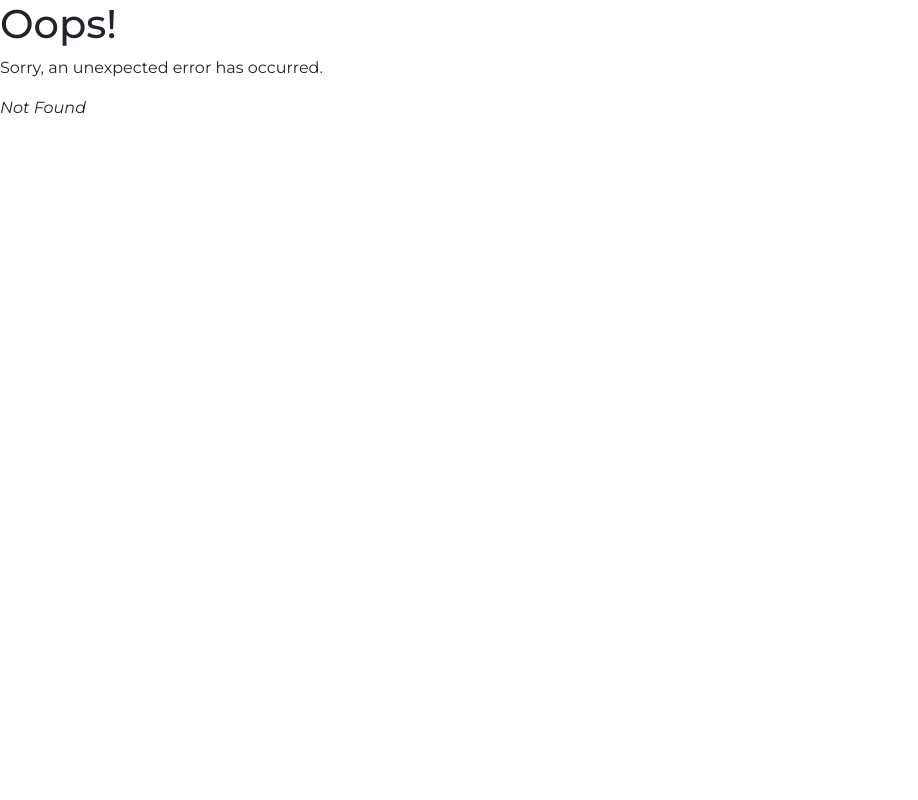
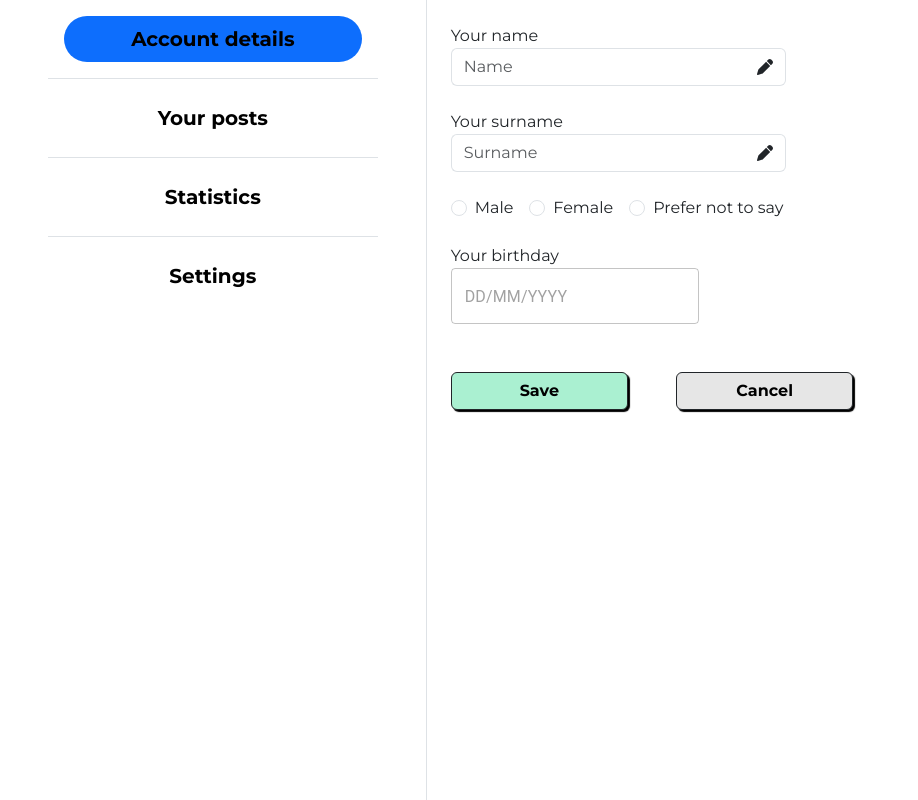
Before and after one commit to kiiril/GiftFlow, a React (Create React App) app in the folder frontend/: page /profile in a window 1280 px wide. Before the commit this address had no page. Shown: the whole page, without its empty margins (0-918 px from the left). Built offline with nearby package versions, Linux system fonts and the light colour scheme.

Commit message:
Temporary setup

```diff
--- a/frontend/src/App.js
+++ b/frontend/src/App.js
@@ -17,7 +17,7 @@ function App() {
     const router = createBrowserRouter([
         {
             path: "/",
-            element: <Account/>,
+            element: <Main/>,
             errorElement: <Error/>
         },
         {
@@ -27,6 +27,10 @@ function App() {
         {
             path: "/signup",
             element: <Signup/>
+        },
+        {
+            path: "/profile",
+            element: <Profile/>
         }
     ])
 
--- a/frontend/src/components/Account.jsx
+++ b/frontend/src/components/Account.jsx
@@ -19,7 +19,10 @@ const Account = () => {
     });
 
     useEffect(() => {
-        setInputs(getUserCookies());
+        // FIXME not necessary behaviour
+        const cookies = getUserCookies();
+        if (cookies)
+            setInputs(cookies);
     }, []);
 
     const handleSubmit = async (e) => {
--- a/frontend/src/pages/Login.jsx
+++ b/frontend/src/pages/Login.jsx
@@ -16,7 +16,7 @@ const Login = () => {
 
     useEffect(() => {
         // setInputs(getUserCookies())
-        removeUserCookies();
+        removeUserCookies(); // FIXME just instead logout for now
     }, []);
 
     const handleSubmit = async (e) => {
```
